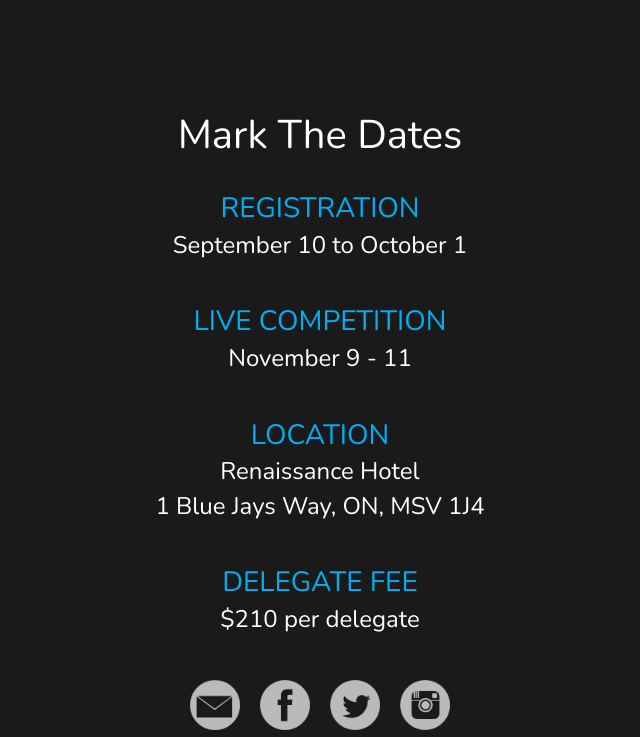
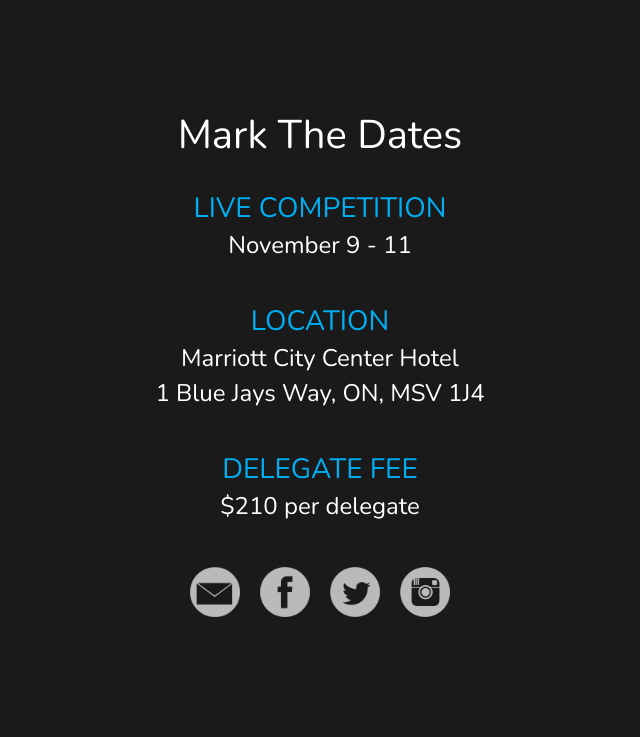
Before and after one commit to nafees-rawji/LiveCompetitionWebsite2017, a website with bundled scripts: page delegate.html in a window 1280 px wide. Shown: the part 3718-4455 px from the top of the page, without its empty margins (320-960 px from the left). After the commit the page ends 4342 px from the top, so only its background shows below. Built offline with nearby package versions, Linux system fonts and the light colour scheme; a script that the page names is missing.

Commit message:
Removed registration deadline

```diff
--- a/delegate.html
+++ b/delegate.html
@@ -167,12 +167,6 @@
 <div class="text-center">
     <h1 class=" text-center section-header text-white">Mark The Dates</h1>
     <div class="my-5">
-        <h3 class="text-bright-blue">REGISTRATION</h3>
-        <div class="my-2">
-            <h4 class="text-white">September 10 to October 1</h4>
-        </div>
-    </div>
-    <div class="my-5">
         <h3 class="text-bright-blue">LIVE COMPETITION</h3>
         <div class="my-2">
             <h4 class="text-white">November 9 - 11</h4>
@@ -181,7 +175,7 @@
     <div class="my-5">
         <h3 class="text-bright-blue">LOCATION</h3>
         <div class="my-2">
-            <h4 class="text-white">Renaissance Hotel</h4>
+            <h4 class="text-white">Marriott City Center Hotel</h4>
             <h4 class="text-white">1 Blue Jays Way, ON, MSV 1J4</h4>
         </div>
     </div>
@@ -217,8 +211,8 @@
             </div>
             <div class="modal-body">
                 <div class="cognito">
-
                 </div>
+                <p>If the above registration does not load please use this <a href="https://www.cognitoforms.com/LIVECompetition1/LIVECompetition2017RegistrationForm">link</a></p>
             </div>
         </div>
     </div>
```
